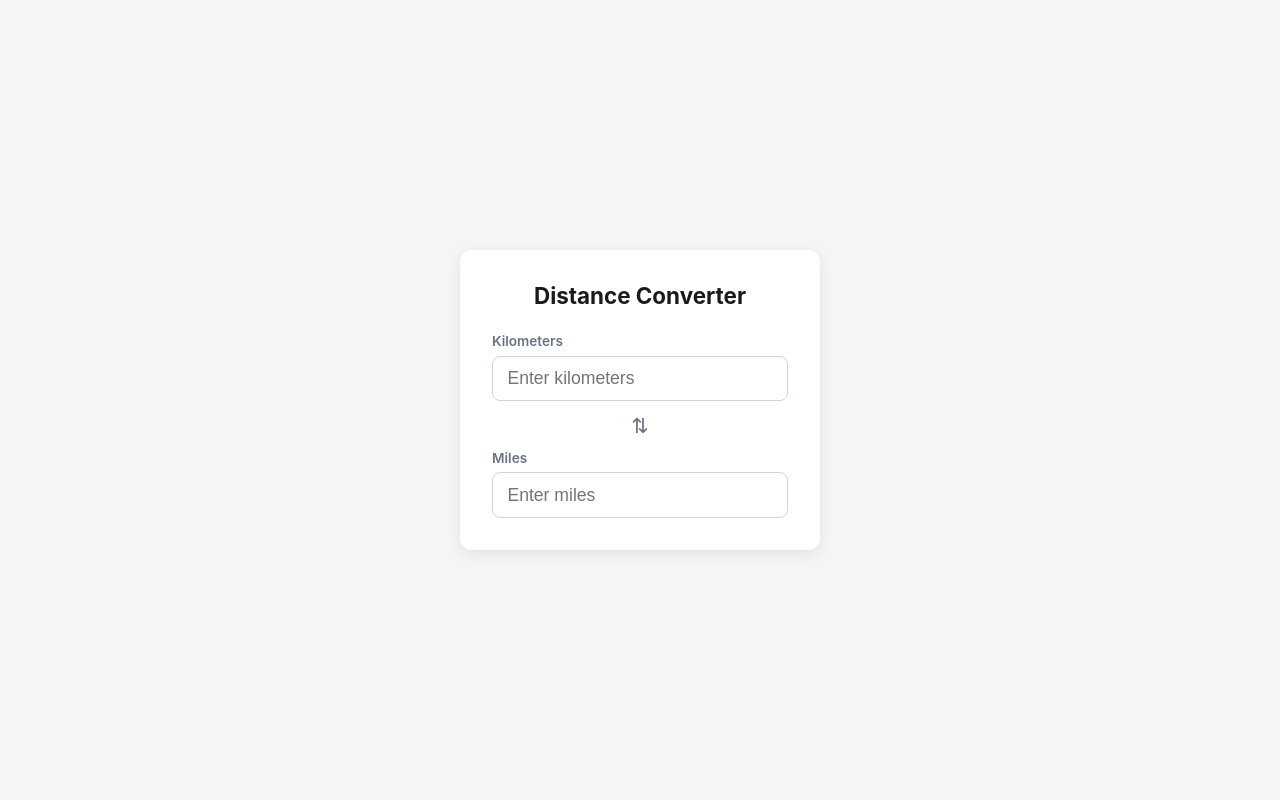
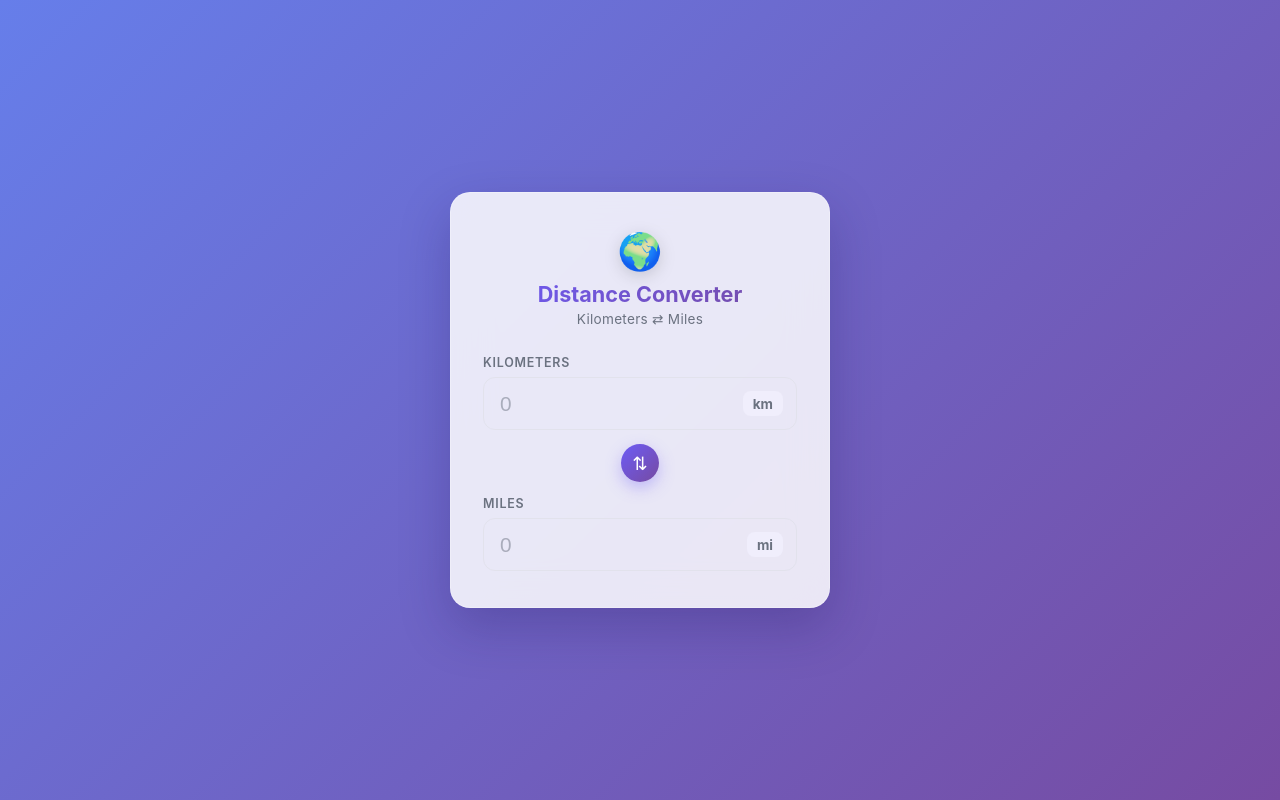
Before and after one commit to Soma-Majumder/distance-converter, a plain HTML site: page index.html in a window 1280 px wide. Drawn offline with Linux system fonts and the light colour scheme.

Commit message:
Changed CSS style and added icons

```diff
--- a/index.html
+++ b/index.html
@@ -8,18 +8,30 @@
 </head>
 <body>
   <main class="card">
-    <h1>Distance Converter</h1>
+    <div class="header">
+      <span class="header-icon">🌍</span>
+      <h1>Distance Converter</h1>
+      <p class="subtitle">Kilometers ⇄ Miles</p>
+    </div>
 
     <div class="field">
       <label for="km">Kilometers</label>
-      <input type="number" id="km" placeholder="Enter kilometers" inputmode="decimal">
+      <div class="input-group">
+        <input type="number" id="km" placeholder="0" inputmode="decimal">
+        <span class="unit">km</span>
+      </div>
     </div>
 
-    <div class="swap">⇅</div>
+    <div class="swap" aria-hidden="true">
+      <span>⇅</span>
+    </div>
 
     <div class="field">
       <label for="miles">Miles</label>
-      <input type="number" id="miles" placeholder="Enter miles" inputmode="decimal">
+      <div class="input-group">
+        <input type="number" id="miles" placeholder="0" inputmode="decimal">
+        <span class="unit">mi</span>
+      </div>
     </div>
   </main>
 
--- a/style.css
+++ b/style.css
@@ -1,20 +1,29 @@
 :root {
   color-scheme: light dark;
-  --bg: #f4f5f7;
-  --card-bg: #ffffff;
-  --text: #1a1a1a;
+  --bg-1: #667eea;
+  --bg-2: #764ba2;
+  --card-bg: rgba(255, 255, 255, 0.85);
+  --text: #1a1a2e;
   --muted: #6b7280;
-  --accent: #2563eb;
-  --border: #d1d5db;
+  --accent: #6d5bf6;
+  --accent-2: #764ba2;
+  --border: #e2e2ec;
+  --unit-bg: #f0eefc;
+  --shadow: rgba(31, 20, 90, 0.25);
 }
 
 @media (prefers-color-scheme: dark) {
   :root {
-    --bg: #121212;
-    --card-bg: #1e1e1e;
+    --bg-1: #1f1147;
+    --bg-2: #0f172a;
+    --card-bg: rgba(30, 27, 55, 0.75);
     --text: #f4f5f7;
-    --muted: #9ca3af;
-    --border: #3a3a3a;
+    --muted: #a3a3b8;
+    --accent: #9b8cff;
+    --accent-2: #6d5bf6;
+    --border: #3a3a55;
+    --unit-bg: rgba(155, 140, 255, 0.15);
+    --shadow: rgba(0, 0, 0, 0.5);
   }
 }
 
@@ -28,7 +37,8 @@ body {
   display: flex;
   align-items: center;
   justify-content: center;
-  background: var(--bg);
+  background: linear-gradient(135deg, var(--bg-1), var(--bg-2));
+  background-attachment: fixed;
   color: var(--text);
   font-family: -apple-system, BlinkMacSystemFont, "Segoe UI", Roboto, sans-serif;
   padding: 1.5rem;
@@ -36,49 +46,120 @@ body {
 
 .card {
   background: var(--card-bg);
-  border-radius: 12px;
-  padding: 2rem;
+  backdrop-filter: blur(20px);
+  -webkit-backdrop-filter: blur(20px);
+  border: 1px solid rgba(255, 255, 255, 0.25);
+  border-radius: 20px;
+  padding: 2.25rem 2rem;
   width: 100%;
-  max-width: 360px;
-  box-shadow: 0 4px 16px rgba(0, 0, 0, 0.08);
+  max-width: 380px;
+  box-shadow: 0 20px 50px var(--shadow);
+}
+
+.header {
+  text-align: center;
+  margin-bottom: 1.75rem;
+}
+
+.header-icon {
+  font-size: 2.25rem;
+  display: inline-block;
+  filter: drop-shadow(0 4px 8px rgba(0, 0, 0, 0.15));
 }
 
 h1 {
-  font-size: 1.4rem;
-  margin: 0 0 1.5rem;
-  text-align: center;
+  font-size: 1.35rem;
+  margin: 0.5rem 0 0.25rem;
+  background: linear-gradient(135deg, var(--accent), var(--accent-2));
+  -webkit-background-clip: text;
+  background-clip: text;
+  color: transparent;
+  font-weight: 700;
+}
+
+.subtitle {
+  margin: 0;
+  font-size: 0.85rem;
+  color: var(--muted);
+  letter-spacing: 0.02em;
 }
 
 .field {
   display: flex;
   flex-direction: column;
-  gap: 0.4rem;
+  gap: 0.45rem;
 }
 
 label {
-  font-size: 0.85rem;
+  font-size: 0.78rem;
   color: var(--muted);
   font-weight: 600;
+  text-transform: uppercase;
+  letter-spacing: 0.06em;
+}
+
+.input-group {
+  position: relative;
+  display: flex;
+  align-items: center;
 }
 
 input {
-  font-size: 1.1rem;
-  padding: 0.7rem 0.9rem;
-  border: 1px solid var(--border);
-  border-radius: 8px;
+  font-size: 1.3rem;
+  font-weight: 600;
+  padding: 0.85rem 3.2rem 0.85rem 1rem;
+  border: 1.5px solid var(--border);
+  border-radius: 12px;
   background: transparent;
   color: var(--text);
   width: 100%;
+  transition: border-color 0.2s ease, box-shadow 0.2s ease, transform 0.15s ease;
+}
+
+input::placeholder {
+  color: var(--muted);
+  opacity: 0.5;
+  font-weight: 400;
 }
 
 input:focus {
   outline: none;
   border-color: var(--accent);
+  box-shadow: 0 0 0 4px rgba(109, 91, 246, 0.18);
+}
+
+input:focus + .unit {
+  color: var(--accent);
+}
+
+.unit {
+  position: absolute;
+  right: 0.9rem;
+  font-size: 0.85rem;
+  font-weight: 700;
+  color: var(--muted);
+  background: var(--unit-bg);
+  padding: 0.3rem 0.6rem;
+  border-radius: 8px;
+  pointer-events: none;
+  transition: color 0.2s ease;
 }
 
 .swap {
-  text-align: center;
-  font-size: 1.3rem;
-  color: var(--muted);
-  margin: 0.75rem 0;
+  display: flex;
+  align-items: center;
+  justify-content: center;
+  margin: 0.85rem auto;
+  width: 2.4rem;
+  height: 2.4rem;
+  border-radius: 50%;
+  background: linear-gradient(135deg, var(--accent), var(--accent-2));
+  color: #fff;
+  font-size: 1.15rem;
+  box-shadow: 0 6px 16px rgba(109, 91, 246, 0.35);
+  transition: transform 0.3s ease;
 }
+
+.card:has(input:focus) .swap {
+  transform: rotate(180deg);
+}
```
